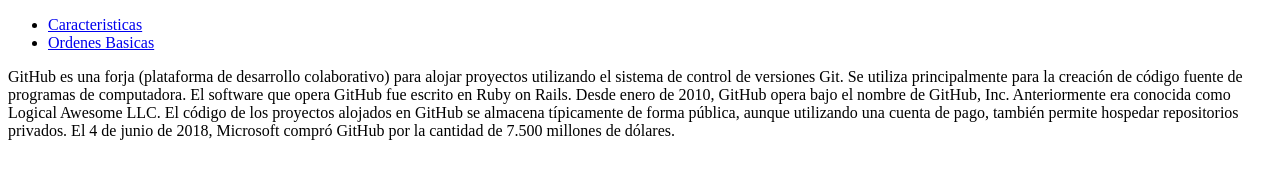
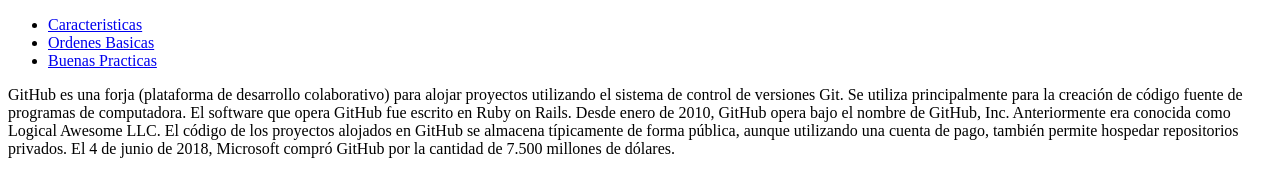
Before and after one commit to CarmenDiazCrespo/Prueba-Git, a plain HTML site: page src/index.html in a window 1280 px wide. Drawn offline with Linux system fonts and the light colour scheme.

Commit message:
versión 1.0.3

```diff
--- a/src/index.html
+++ b/src/index.html
@@ -15,6 +15,9 @@
             <li>
                     <a href=ordenesbasicas.html"">Ordenes Basicas</a>
             </li>
+            <li>
+                    <a href=buenaspracticas.html"">Buenas Practicas</a>
+            </li>
         </ul>
     </nav>
     <p>
```
Also changed, not shown: src/buenaspracticas.html (+2 -1 lines).
